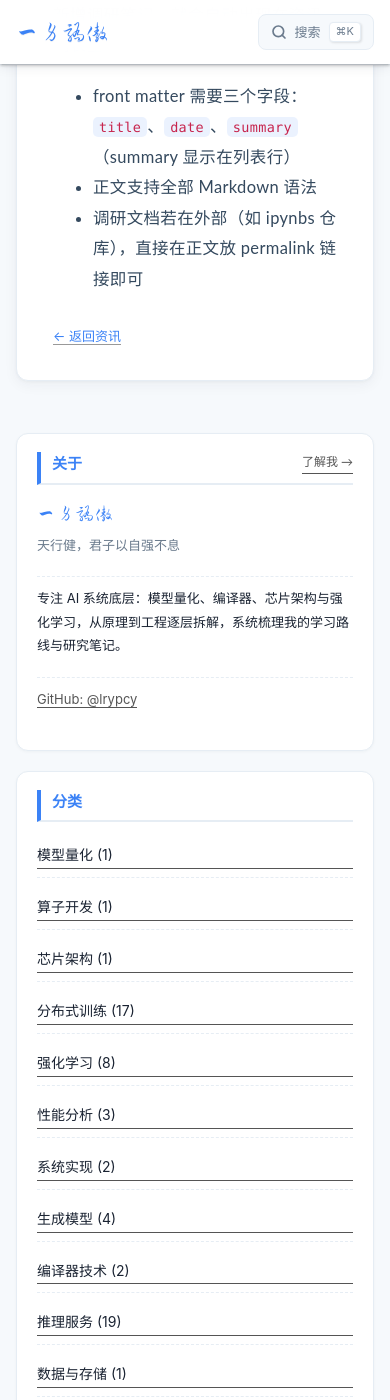
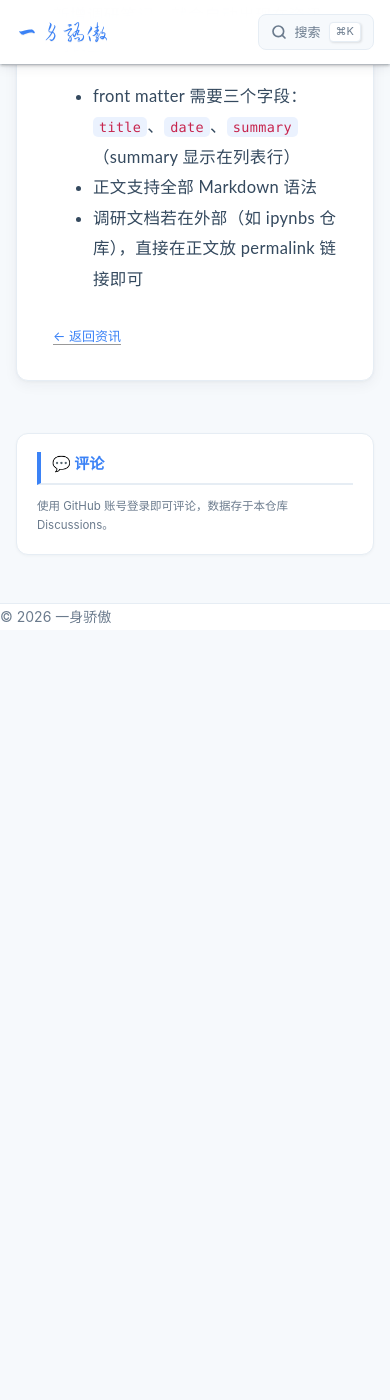
Before and after one commit to lrypcy/lrypcy.github.io, a Jekyll site: the page built from _daily/2026-10-24-daily-demo.md, in a window 390 px wide and 1400 px high, scrolled down 293 px. Built offline with Jekyll 4.4.1, drawn with Linux system fonts in a browser that asks for light colours; comment, search, counter and statistics services are not loaded; after the commit the page ends 923 px from its top, so only the background shows below that; some of the changed text lies outside the part shown.

Commit message:
资讯详情页：右栏改为评论区，去掉左侧目录；修复半屏时空 rail 列导致的正文偏移

```diff
--- a/_layouts/default.html
+++ b/_layouts/default.html
@@ -49,8 +49,8 @@
     </div>
   </header>
 
-  <main class="layout-grid{% if page.layout == 'post' %} layout-post{% endif %}{% if page.home_atlas %} layout-atlas{% endif %}{% if page.no_sidebar %} layout-nosidebar{% endif %}">
-    {% unless page.home_atlas or page.no_sidebar %}{% include rail.html %}{% endunless %}
+  <main class="layout-grid{% if page.layout == 'post' %} layout-post{% endif %}{% if page.layout == 'daily' %} layout-daily{% endif %}{% if page.home_atlas %} layout-atlas{% endif %}{% if page.no_sidebar %} layout-nosidebar{% endif %}">
+    {% unless page.home_atlas or page.no_sidebar or page.layout == 'daily' %}{% include rail.html %}{% endunless %}
 
     <div class="layout-main">
       {{ content }}
@@ -58,7 +58,7 @@
 
     {% unless page.home_atlas or page.no_sidebar %}
     <aside class="sidebar">
-      {% if page.layout == 'post' %}
+      {% if page.layout == 'post' or page.layout == 'daily' %}
       {%- assign giscus_id = site.giscus.category_id | default: "" -%}
       {%- if page.comments != false and giscus_id != "" and giscus_id != "__GISCUS_CATEGORY_ID__" -%}
       <div class="sidebar-section sidebar-comments">
--- a/assets/css/custom.css
+++ b/assets/css/custom.css
@@ -88,6 +88,9 @@ a { color: var(--primary); }
 
 /* ========== 文章页：右侧栏 = 评论区 ========== */
 .layout-grid.layout-post { grid-template-columns: var(--rail-w) minmax(0, 1fr) 360px; }
+/* 资讯详情页：不放左侧目录，右侧栏 = 评论区（不预留 rail 列，避免正文偏移） */
+.layout-grid.layout-daily { grid-template-columns: minmax(0, 1fr) 360px; }
+html.hide-sidebar .layout-grid.layout-daily { grid-template-columns: minmax(0, 1fr); }
 .sidebar-comments { padding-bottom: 14px; }
 .sidebar-comments .giscus,
 .sidebar-comments iframe.giscus-frame { width: 100%; }
@@ -158,9 +161,12 @@ html.rail-off .rail-head-title { display: none; }
 
 @media (max-width: 1120px) {
   .layout-grid.layout-post { grid-template-columns: minmax(0, 1fr) 330px; }
+  .layout-grid.layout-daily { grid-template-columns: minmax(0, 1fr) 330px; }
 }
 @media (max-width: 768px) {
   .layout-grid.layout-post { grid-template-columns: 1fr; }
+  .layout-grid.layout-daily,
+  html.hide-sidebar .layout-grid.layout-daily { grid-template-columns: 1fr; }
 }
 
 /* ========== 三栏布局：左侧目录 + 文章流 + 右侧 sidebar ========== */
@@ -2982,7 +2988,9 @@ html.rail-off .rail-toggle { padding: 0; width: 26px; justify-content: center; }
 @media (min-width: 769px) and (max-width: 1199px) {
   .layout-grid,
   .layout-grid.layout-post { grid-template-columns: minmax(0, 1fr) 330px; }
-  .layout-grid:not(.layout-post) { grid-template-columns: minmax(0, 1fr) 300px; }
+  .layout-grid:not(.layout-post):not(.layout-daily) { grid-template-columns: minmax(0, 1fr) 300px; }
+  /* 左栏在此宽度已 display:none，窄幅偏好不能再预留 rail 列，否则正文整体右移 */
+  html.post-narrow .layout-grid.layout-post { grid-template-columns: minmax(0, 1fr) 320px; }
   html.hide-sidebar .layout-grid.layout-post { grid-template-columns: 1fr; }
 }
 
```
Also changed, not shown: other parts of _layouts/default.html (+4 -2 lines).
